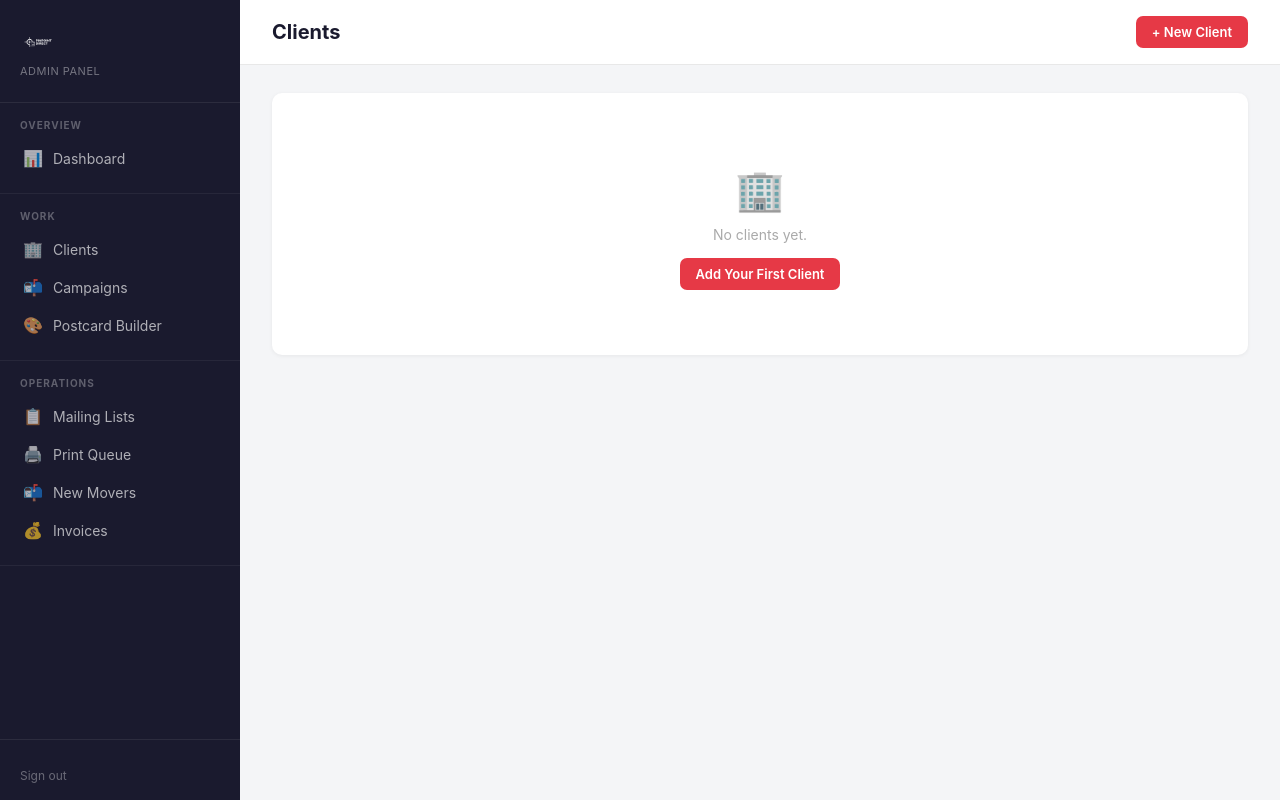
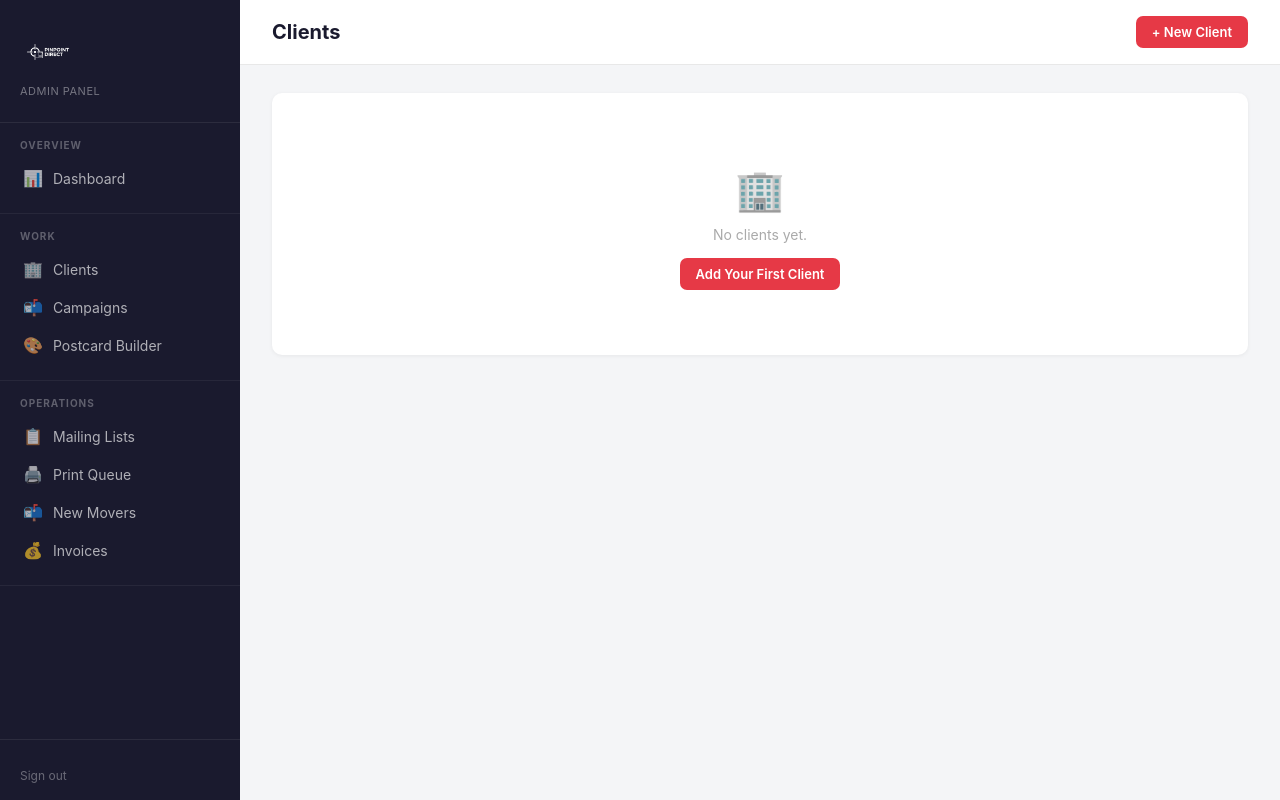
Before and after one commit to maverick-for-jesse/pinpoint-direct, a Python web app: template app/templates/admin/clients.html in a window 1280 px wide. Run offline with Jinja, Linux system fonts and the light colour scheme; the template is opened without the code that fills it, so the values that code supplies are empty.

Commit message:
Make sidebar logo bigger (36px → 56px)

```diff
--- a/app/templates/admin/base.html
+++ b/app/templates/admin/base.html
@@ -236,7 +236,7 @@
   <nav class="sidebar">
     <div class="sidebar-logo">
       <img src="/static/img/logo.png" alt="Pinpoint Direct"
-           style="height: 36px; filter: brightness(0) invert(1); margin-bottom: 4px; display: block;">
+           style="height: 56px; filter: brightness(0) invert(1); margin-bottom: 4px; display: block;">
       <p>Admin Panel</p>
     </div>
 
```
